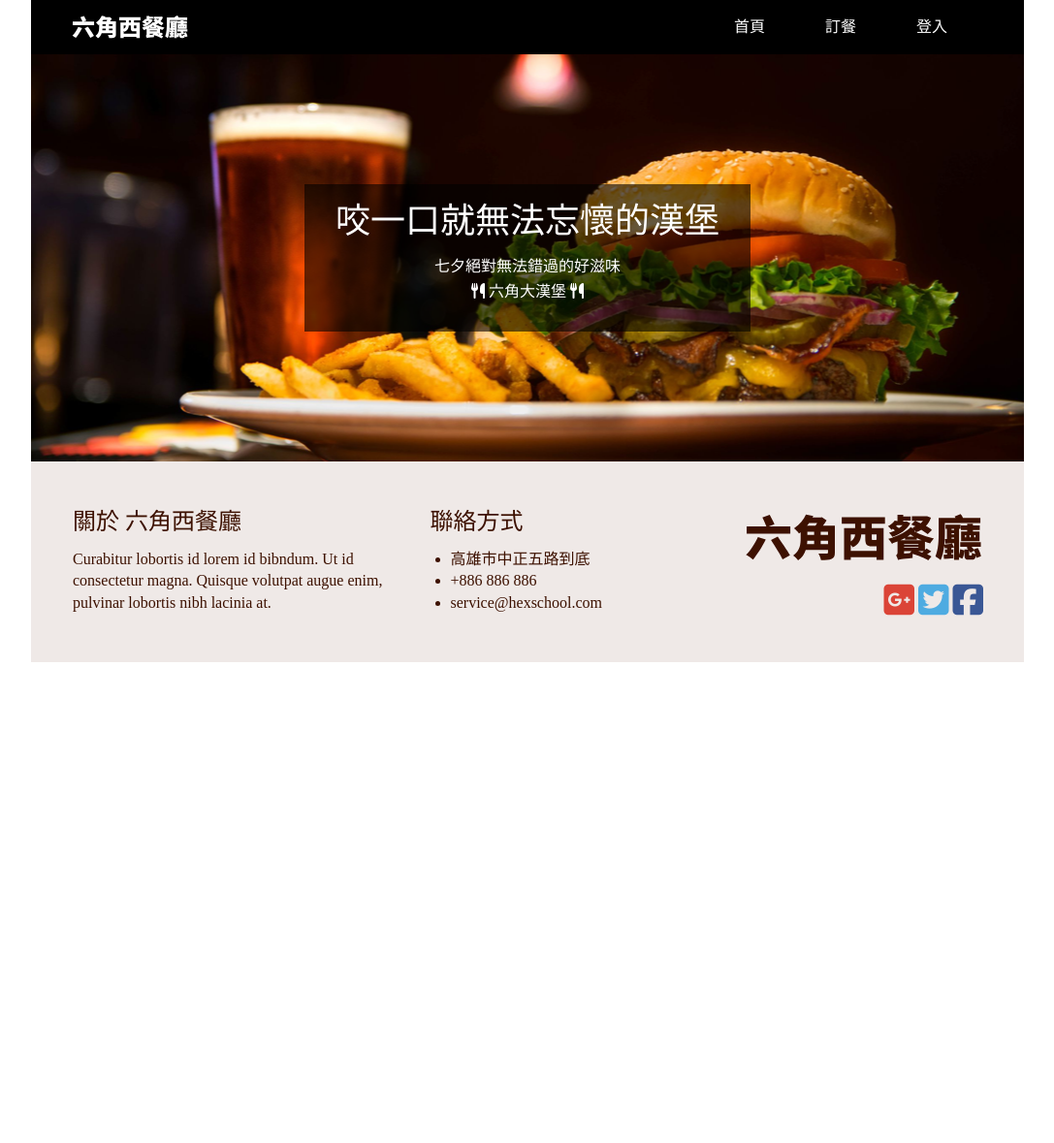
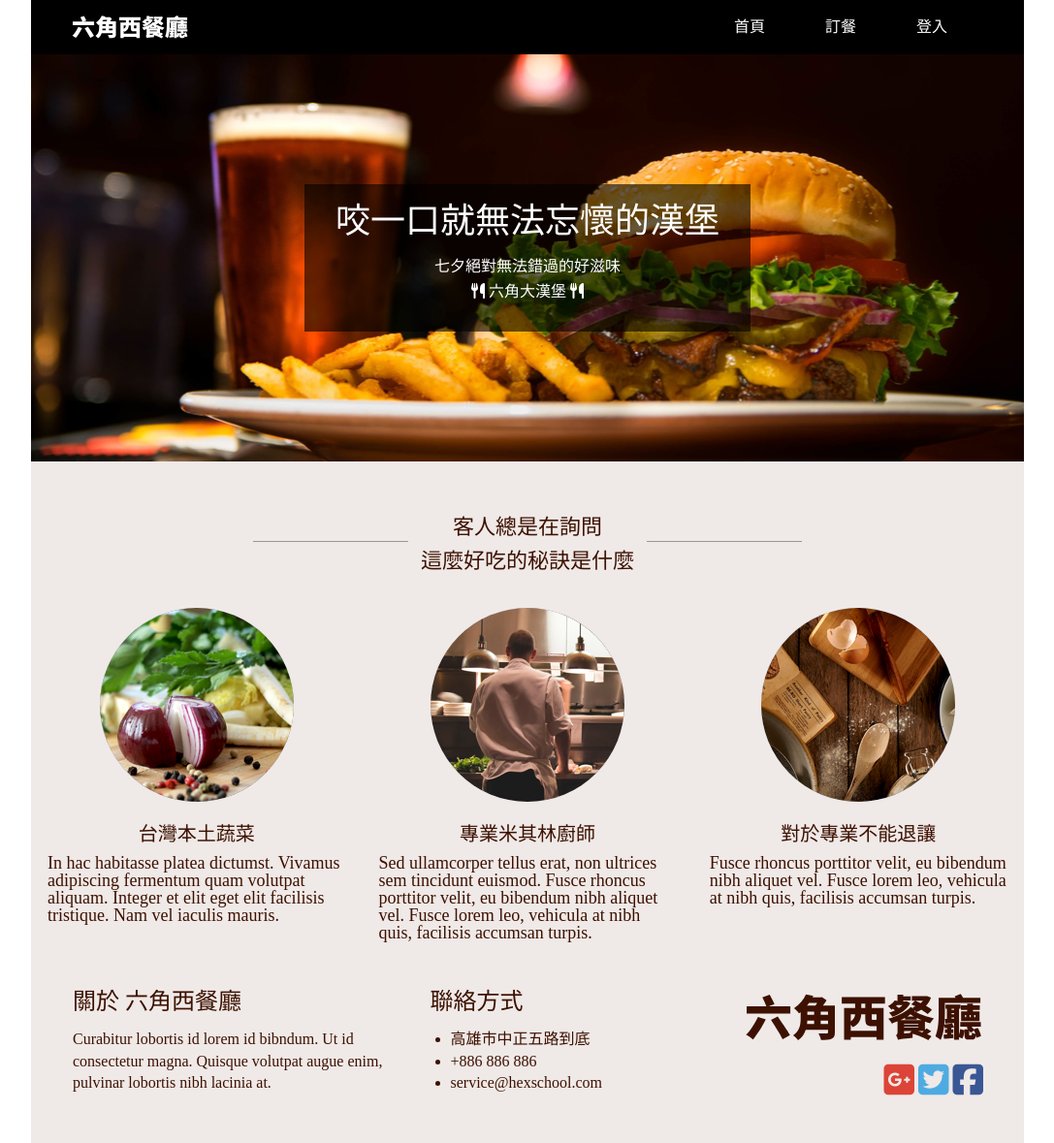
Before and after one commit to YenHsinWu/rwd-learning, a plain HTML site: page Final/index.html in a window 1280 px wide. Shown: the whole page at 97% size, without its empty margins (96-1183 px from the left). Before the commit the page ends 800 px from the top, so only its background shows below. Drawn offline with Linux system fonts and the light colour scheme.

Commit message:
Complete index page tips section for desltop

```diff
--- a/Final/css/index.css
+++ b/Final/css/index.css
@@ -0,0 +1,53 @@
+.tips {
+  display: flex;
+  flex-direction: column;
+  background-color: #efe9e7;
+}
+
+.tips-header {
+  display: flex;
+  justify-content: center;
+}
+
+.tips-box {
+  border-top: 1px solid #979797;
+  margin: 82px 13px 0 13px;
+  padding: 0 80px;
+}
+
+.tips-description {
+  color: #3d1101;
+  font-size: 22px;
+  text-align: center;
+  line-height: 1.6;
+  margin-top: 50px;
+  margin-bottom: 31px;
+}
+
+.tips-items {
+  display: flex;
+  justify-content: space-around;
+}
+
+.tip {
+  display: flex;
+  flex-direction: column;
+  align-items: center;
+  width: 30%;
+}
+
+.tip img {
+  border-radius: 100px;
+}
+
+.tip-title {
+  color: #3d1101;
+  font-size: 20px;
+  margin-top: 20px;
+  margin-bottom: 11px;
+}
+
+.tip-content {
+  color: #3d1101;
+  font-size: 18px;
+}
--- a/Final/index.html
+++ b/Final/index.html
@@ -32,6 +32,7 @@
 
     <link rel="stylesheet" href="css/reset.css" />
     <link rel="stylesheet" href="css/common.css" />
+    <link rel="stylesheet" href="css/index.css" />
 
     <script src="js/jquery-3.1.1.min.js"></script>
     <script src="js/menu.js"></script>
@@ -62,6 +63,67 @@
             六角大漢堡
             <i class="fa-solid fa-utensils" style="color: #ffffff"></i>
           </p>
+        </div>
+      </div>
+
+      <div class="tips">
+        <div class="tips-header">
+          <div class="tips-box"></div>
+          <div class="tips-description">
+            <p>客人總是在詢問<br />這麼好吃的秘訣是什麼</p>
+          </div>
+          <div class="tips-box"></div>
+        </div>
+
+        <div class="tips-items">
+          <ul class="tip">
+            <li>
+              <img src="./assets/feature_1.png" alt="Feature 1" />
+            </li>
+            <li>
+              <h3 class="tip-title">台灣本土蔬菜</h3>
+            </li>
+            <li>
+              <p class="tip-content">
+                In hac habitasse platea dictumst. Vivamus adipiscing fermentum
+                quam volutpat aliquam. Integer et elit eget elit facilisis
+                tristique. Nam vel iaculis mauris.
+              </p>
+            </li>
+          </ul>
+
+          <ul class="tip">
+            <li>
+              <img src="./assets/feature_2.png" alt="Feature 2" />
+            </li>
+            <li>
+              <h3 class="tip-title">專業米其林廚師</h3>
+            </li>
+            <li>
+              <p class="tip-content">
+                Sed ullamcorper tellus erat, non ultrices sem tincidunt euismod.
+                Fusce rhoncus porttitor velit, eu bibendum nibh aliquet vel.
+                Fusce lorem leo, vehicula at nibh quis, facilisis accumsan
+                turpis.
+              </p>
+            </li>
+          </ul>
+
+          <ul class="tip">
+            <li>
+              <img src="./assets/feature_3.png" alt="Feature 3" />
+            </li>
+            <li>
+              <h3 class="tip-title">對於專業不能退讓</h3>
+            </li>
+            <li>
+              <p class="tip-content">
+                Fusce rhoncus porttitor velit, eu bibendum nibh aliquet vel.
+                Fusce lorem leo, vehicula at nibh quis, facilisis accumsan
+                turpis.
+              </p>
+            </li>
+          </ul>
         </div>
       </div>
 
```
